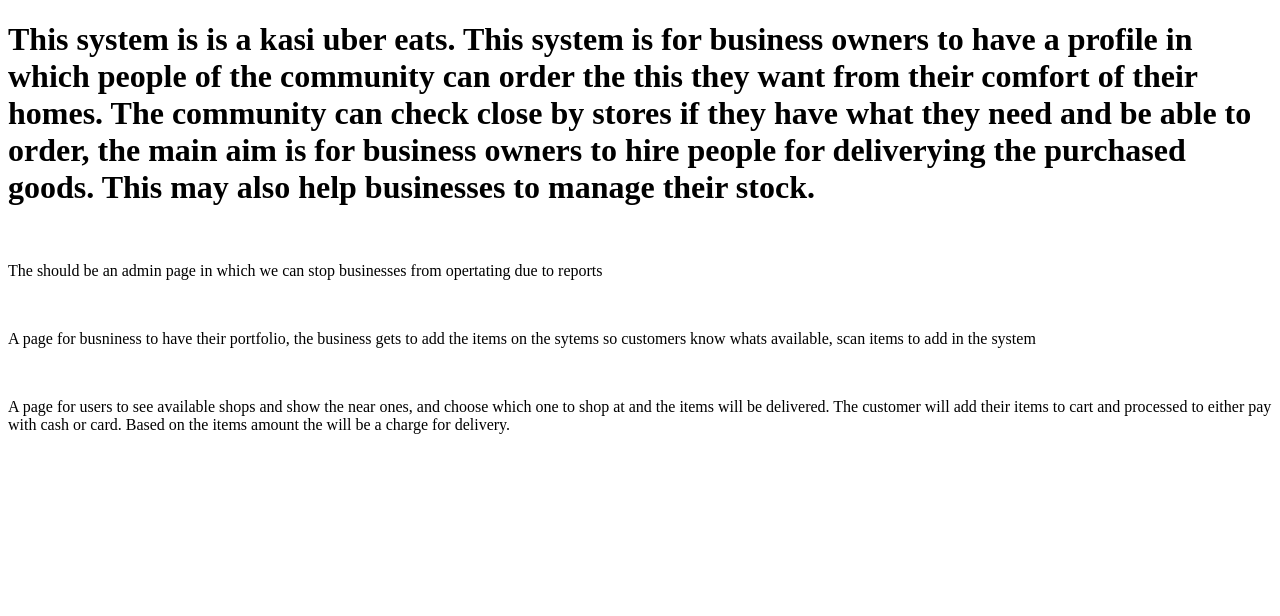
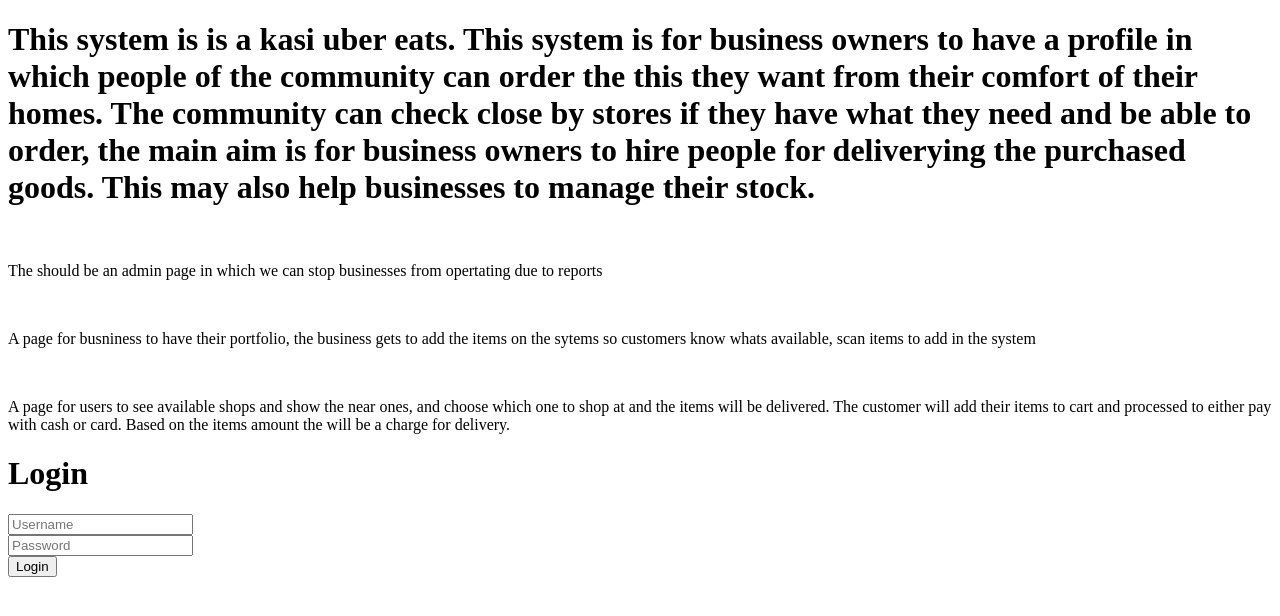
Before and after one commit to kagisoKennethKoole/kasi-shops, a plain HTML site: page index.html in a window 1280 px wide. Drawn offline with Linux system fonts and the light colour scheme.

Commit message:
added login form

```diff
--- a/index.html
+++ b/index.html
@@ -25,5 +25,17 @@
        Based on the items amount the will be a charge for delivery.
     </p>
 
+
+    <form>
+        <h1>Login</h1>
+        <input type="text" placeholder="Username"required/>
+        <br>
+        <input type="password" placeholder="Password" required/>
+
+        <br>
+        <button type="submit">Login</button>
+
+    </form>
+
 </body>
 </html>
```
